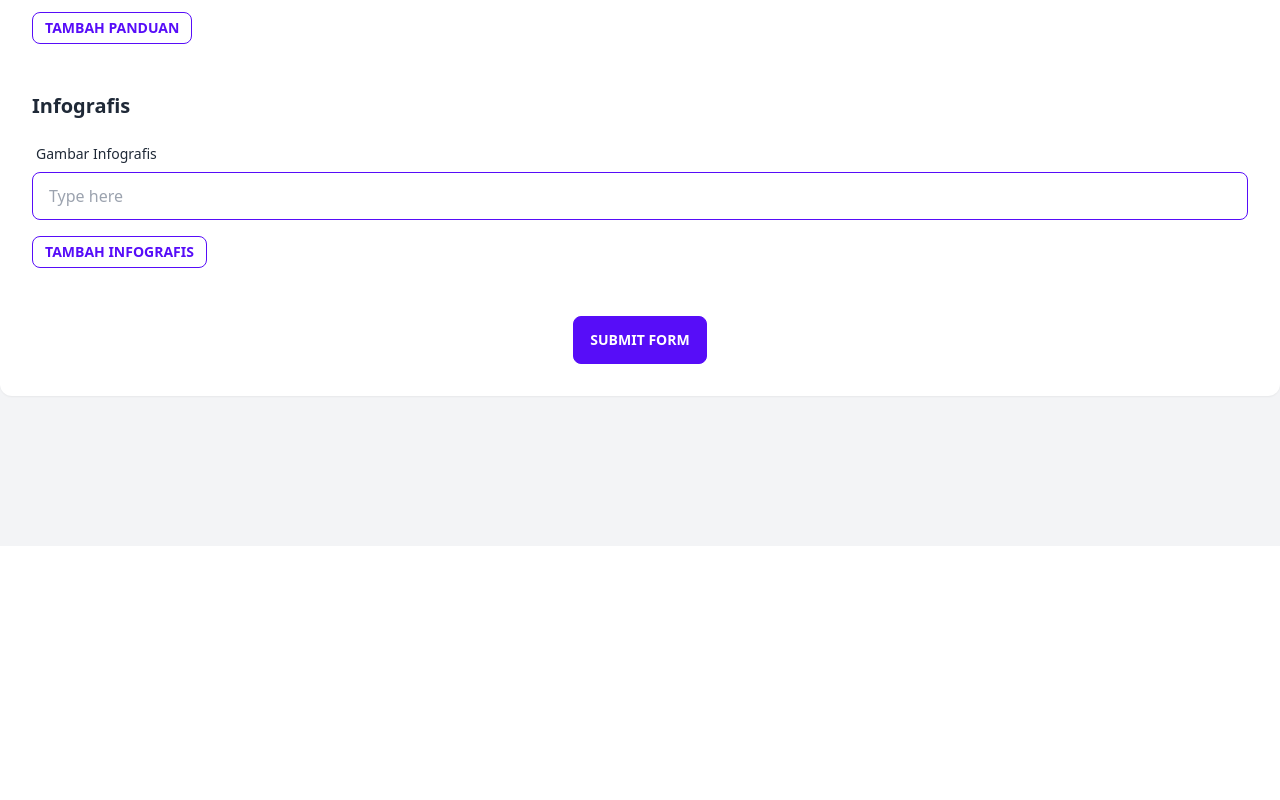
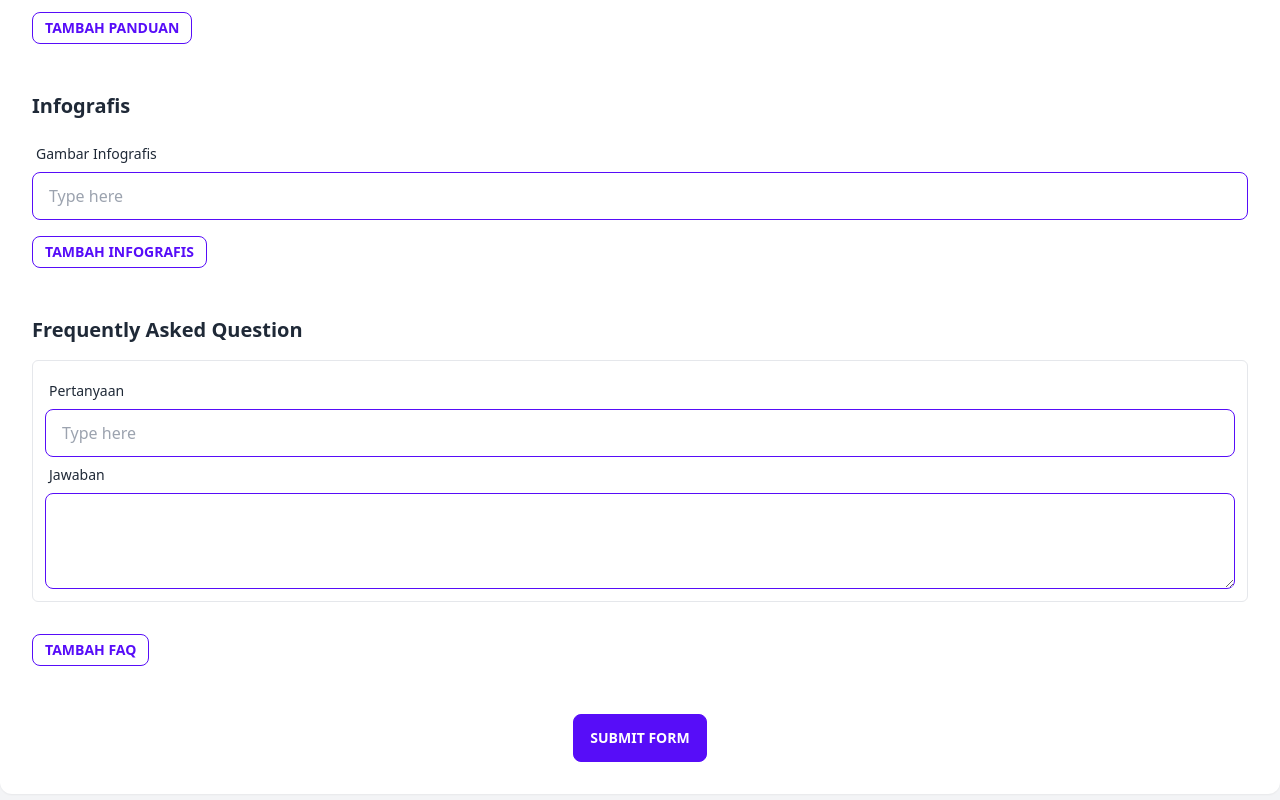
Before and after one commit to Ibwedagama/portal-jabarprov-public-service-form, a Nuxt app: page / in a window 1280 px wide. Shown: the part 3802-4602 px from the top of the page. Before the commit the page ends 4348 px from the top, so only its background shows below. Built offline with nearby package versions, Linux system fonts and the light colour scheme.

Commit message:
feat: add faq section

```diff
--- a/app.vue
+++ b/app.vue
@@ -428,7 +428,45 @@
           </button>
         </section>
 
+        <!-- FAQ -->
+        <section class="mb-8">
+          <h2 class="mb-4 text-xl font-bold">
+            Frequently Asked Question
+          </h2>
 
+          <div
+            v-for="index in faqCount"
+            :key="`faq-section-${index}`"
+          >
+            <div class="p-3 border rounded-md mb-4">
+              <BaseInputText
+                v-model="form.faq.items[index -1].question"
+                label="Pertanyaan"
+              />
+              <BaseTextArea
+                v-model="form.faq.items[index -1].answer"
+                label="Jawaban"
+              />
+              <div
+                v-if="index !== 1"
+                class="w-full flex justify-end"
+              >
+                <button
+                  class="btn btn-outline btn-error btn-sm mt-4 ml-auto"
+                  @click="removeFAQ(index)"
+                >
+                  Hapus
+                </button>
+              </div>
+            </div>
+          </div>
+          <button
+            class="btn btn-outline btn-primary btn-sm mt-4 mb-4"
+            @click="addNewFAQ"
+          >
+            Tambah FAQ
+          </button>
+        </section>
 
 
         <div class="flex justify-center">
@@ -461,6 +499,7 @@ export default {
       requirementCount: 1,
       termOfServiceCount: 1,
       infographicCount: 1,
+      faqCount: 1,
       form: {
         general_information: {
           name: "",
@@ -533,6 +572,14 @@ export default {
         },
         infographic: {
           images: []
+        },
+        faq: {
+          items: [
+            {
+              question: "",
+              answer: ""
+            }
+          ]
         }
       }
     }
@@ -571,6 +618,13 @@ export default {
     addNewInfographic() {
       this.infographicCount = this.infographicCount + 1
     },
+    addNewFAQ() {
+      this.form.faq.items.push({
+        question: "",
+        answer: ""
+      })
+      this.faqCount = this.faqCount + 1
+    },
     removeMediaImage (index) {
       this.mediaImageCount = this.mediaImageCount - 1
       const newArr = this.form.general_information.media.images.filter((_, i) => i !== index - 1)
@@ -606,6 +660,11 @@ export default {
       const newArr = this.form.infographic.images.filter((_, i) => i !== index - 1)
       this.form.infographic.images = [...newArr]
     },
+    removeFAQ(index) {
+      this.faqCount = this.faqCount - 1
+      const newArr = this.form.faq.items.filter((_, i) => i !== index - 1)
+      this.form.faq.items = [...newArr]
+    },
     handleUpdateOperationalHours(value) {
       this.form.general_information.operational_hours = value
     },
```
